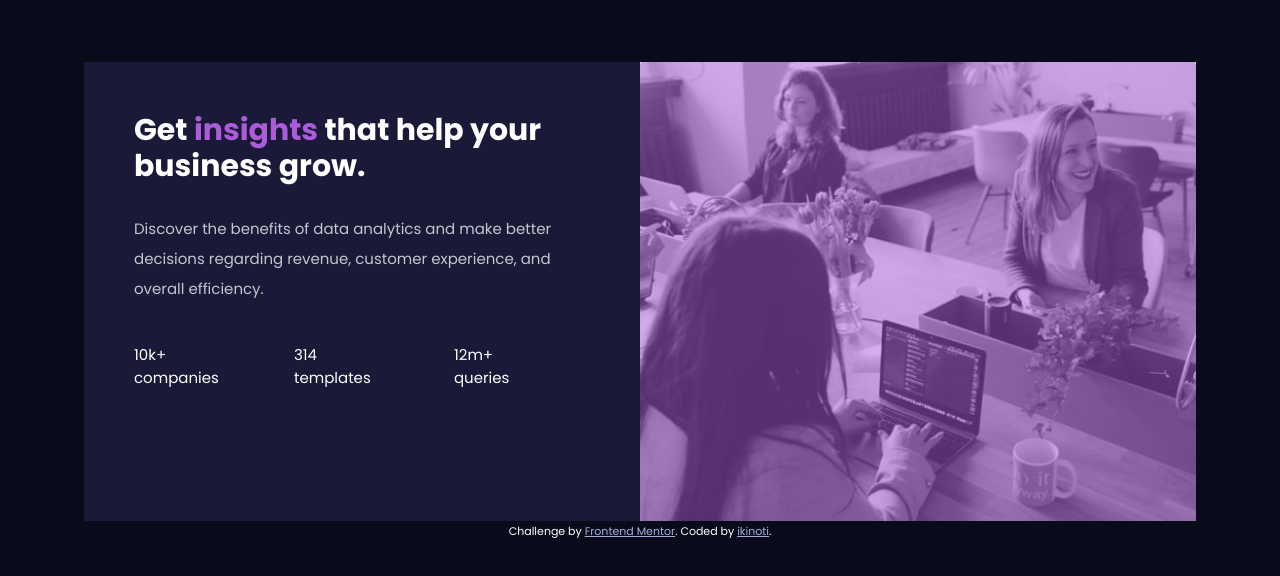
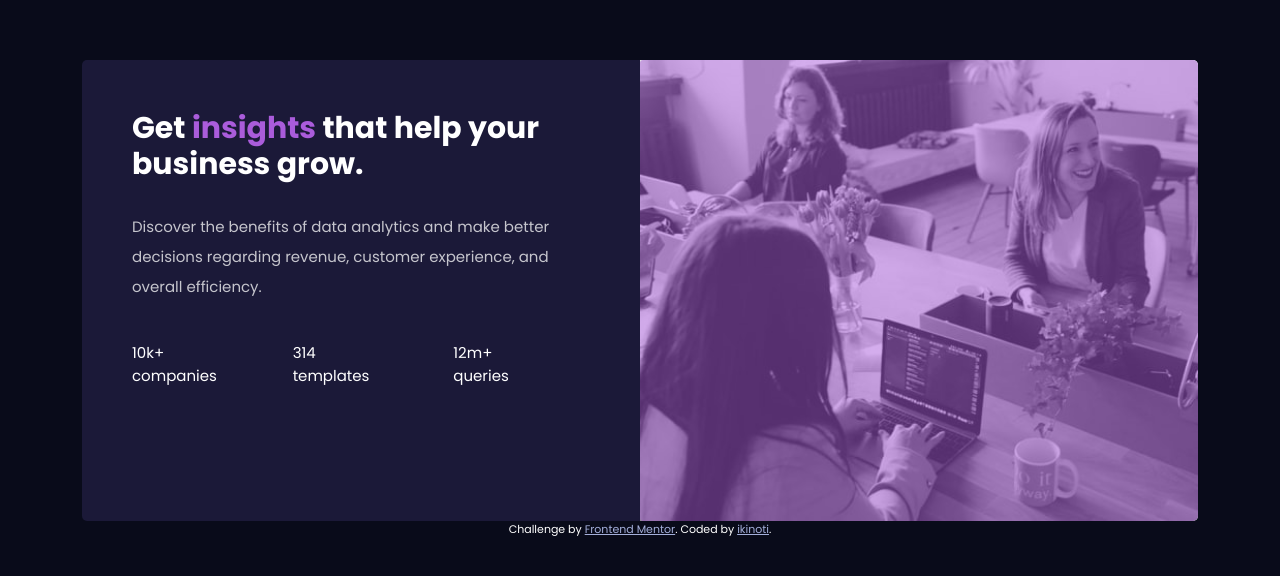
Before and after one commit to ikinoti/stats-preview-card-component-main, a plain HTML site: page index.html in a window 1280 px wide. Shown: the part 190-766 px from the top of the page. Drawn offline with nearby package versions, Linux system fonts and the light colour scheme.

Commit message:
modified

```diff
--- a/styles.css
+++ b/styles.css
@@ -11,8 +11,9 @@ body {
 .main {
   margin: 0;
   margin-top: 250px;
-  border: 2px solid hsl(233, 47%, 7%);
-  border-radius: 10px;
+  /* border: 2px solid red; */
+  border-radius: 5px;
+  overflow: hidden;
 }
 .insight {
   background-color: hsl(244, 38%, 16%);
```
